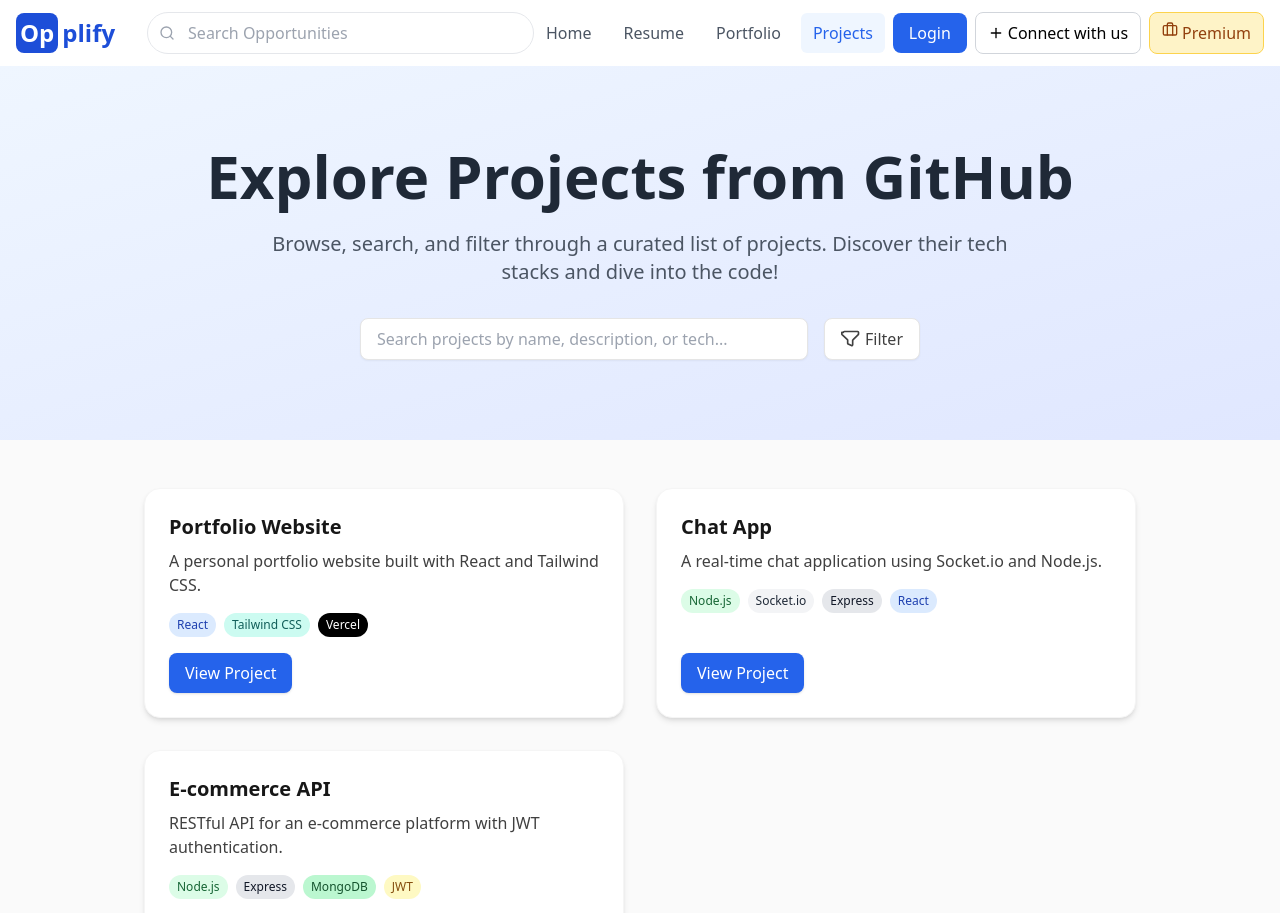
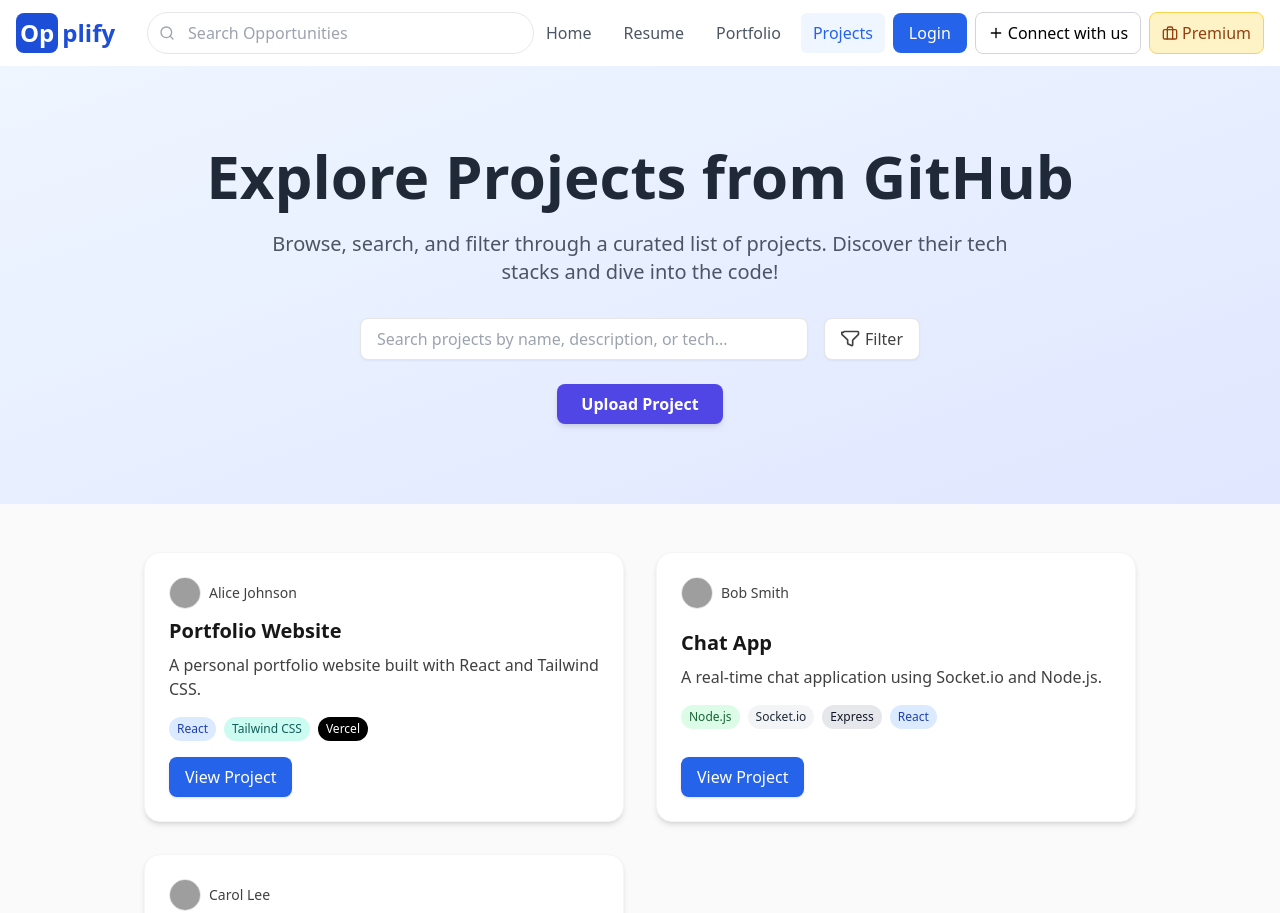
Before and after one commit to Aditya-satpute/Opplify, a React (Vite) app in the folder frontend/: page /projects in a window 1280 px wide. Shown: the top 913 px of the page. Built offline with nearby package versions, Linux system fonts and the light colour scheme; grey boxes are pictures that could not be loaded.

Commit message:
Divided the Projects page in 2 parts to keep it organized

```diff
--- a/frontend/src/components/Header.tsx
+++ b/frontend/src/components/Header.tsx
@@ -73,7 +73,7 @@ export const Header: React.FC = () => {
               <Plus className="h-4 w-4 mr-1" />
               <span>Connect with us</span>
             </button>
-            <button className="bg-amber-100 border border-amber-300 px-3 py-2 rounded-lg text-amber-800 hidden md:flex hover:bg-amber-200">
+            <button className="items-center bg-amber-100 border border-amber-300 px-3 py-2 rounded-lg text-amber-800 hover:bg-amber-200 transition-colors hidden md:flex">
               <BriefcaseBusiness className="h-4 w-4 mr-1" />
               <span>Premium</span>
             </button>
--- /dev/null
+++ b/frontend/src/components/ProjectsGrid.tsx
@@ -0,0 +1,87 @@
+import React from "react";
+
+// Project and techColors types should match your main file
+type Project = {
+  id: number;
+  title: string;
+  description: string;
+  tech: string[];
+  url: string;
+  user: {
+    name: string;
+    avatar: string;
+    profileUrl: string;
+  };
+};
+
+const techColors: Record<string, string> = {
+  "React": "bg-blue-100 text-blue-800",
+  "Tailwind CSS": "bg-teal-100 text-teal-800",
+  "Vercel": "bg-black text-white",
+  "Node.js": "bg-green-100 text-green-800",
+  "Socket.io": "bg-gray-100 text-gray-800",
+  "Express": "bg-gray-200 text-gray-900",
+  "MongoDB": "bg-green-200 text-green-900",
+  "JWT": "bg-yellow-100 text-yellow-800",
+  // Add more tech colors as needed
+};
+
+interface ProjectsGridProps {
+  projects: Project[];
+}
+
+const ProjectsGrid: React.FC<ProjectsGridProps> = ({ projects }) => (
+  <div className="max-w-5xl mx-auto px-4 py-12">
+    <div className="grid grid-cols-1 md:grid-cols-2 gap-8">
+      {projects.length === 0 && (
+        <div className="col-span-full text-neutral-500 text-center">
+          No projects found.
+        </div>
+      )}
+      {projects.map((project) => (
+        <div
+          key={project.id}
+          className="bg-white rounded-2xl shadow-md border border-neutral-100 p-6 flex flex-col justify-between transition hover:shadow-lg hover:-translate-y-1"
+        >
+          {/* User Profile Line */}
+          <div className="flex items-center mb-2">
+            <a href={project.user.profileUrl} target="_blank" rel="noopener noreferrer" className="flex items-center">
+              <img
+                src={project.user.avatar}
+                alt={project.user.name}
+                className="w-8 h-8 rounded-full mr-2 border"
+              />
+              <span className="text-sm font-medium text-neutral-700 hover:underline">{project.user.name}</span>
+            </a>
+          </div>
+          <div>
+            <h3 className="text-xl font-semibold text-neutral-900 mb-2">{project.title}</h3>
+            <p className="text-neutral-700 mb-4">{project.description}</p>
+            <div className="flex flex-wrap gap-2 mb-4">
+              {project.tech.map((tech, idx) => (
+                <span
+                  key={idx}
+                  className={`px-2 py-1 rounded-full text-xs font-medium ${techColors[tech] || "bg-gray-100 text-gray-800"}`}
+                >
+                  {tech}
+                </span>
+              ))}
+            </div>
+          </div>
+          <div>
+            <a
+              href={project.url}
+              target="_blank"
+              rel="noopener noreferrer"
+              className="inline-block px-4 py-2 bg-blue-600 text-white rounded-lg font-medium shadow hover:bg-blue-700 transition"
+            >
+              View Project
+            </a>
+          </div>
+        </div>
+      ))}
+    </div>
+  </div>
+);
+
+export default ProjectsGrid;
--- a/frontend/src/pages/PortfolioPage.tsx
+++ b/frontend/src/pages/PortfolioPage.tsx
@@ -2,6 +2,7 @@ import React from 'react';
 import { Header } from '../components/Header';
 import { Footer } from '../components/Footer';
 import { TemplateGallery } from '../components/TemplateGallery';
+import { ArrowRight } from 'lucide-react';
 
 export const PortfolioPage: React.FC = () => {
   return (
@@ -18,6 +19,10 @@ export const PortfolioPage: React.FC = () => {
             Choose from our collection of professionally designed portfolio templates.
             Showcase your work, skills, and achievements with stunning designs that make you stand out.
           </p>
+          {/* <button className="bg-blue-600 hover:bg-blue-700 text-white px-8 py-4 rounded-lg font-semibold text-lg transition-colors duration-200 inline-flex items-center">
+            Start Building Now
+            <ArrowRight className="ml-2 h-5 w-5" />
+          </button> */}
         </div>
       </section>
 
@@ -26,6 +31,23 @@ export const PortfolioPage: React.FC = () => {
         <TemplateGallery />
       </main>
 
+      {/* Portfolio Footer CTA */}
+      <section className="py-12 px-4 bg-white border-t border-gray-200">
+        <div className="container mx-auto max-w-4xl text-center">
+          <h2 className="text-2xl md:text-3xl font-bold text-gray-800 mb-4">
+            Ready to Create Your Portfolio?
+          </h2>
+          <p className="text-gray-600 mb-6 max-w-2xl mx-auto">
+            Join thousands of professionals who have built impressive portfolios with our templates.
+            Start showcasing your work today and land your dream opportunities.
+          </p>
+          <button className="bg-blue-600 hover:bg-blue-700 text-white px-8 py-4 rounded-lg font-semibold text-lg transition-colors duration-200 inline-flex items-center">
+            Get Started Free
+            <ArrowRight className="ml-2 h-5 w-5" />
+          </button>
+        </div>
+      </section>
+
       <Footer />
     </div>
   );
--- a/frontend/src/pages/ProjectsPage.tsx
+++ b/frontend/src/pages/ProjectsPage.tsx
@@ -1,17 +1,23 @@
 import React, { useState, ChangeEvent, useRef, useEffect } from "react";
+import { useNavigate } from "react-router-dom";
 import { Header } from '../components/Header';
 import { Footer } from '../components/Footer';
+import ProjectsGrid from '../components/ProjectsGrid';
 
-// 1. Define the Project type
+// Project type (same as before)
 type Project = {
   id: number;
   title: string;
   description: string;
   tech: string[];
   url: string;
+  user: {
+    name: string;
+    avatar: string;
+    profileUrl: string;
+  };
 };
 
-// 2. Example projects data (replace with your actual/fetched data)
 const projects: Project[] = [
   {
     id: 1,
@@ -19,6 +25,11 @@ const projects: Project[] = [
     description: "A personal portfolio website built with React and Tailwind CSS.",
     tech: ["React", "Tailwind CSS", "Vercel"],
     url: "https://github.com/yourusername/portfolio",
+    user: {
+      name: "Alice Johnson",
+      avatar: "https://randomuser.me/api/portraits/women/44.jpg",
+      profileUrl: "https://github.com/alicejohnson"
+    }
   },
   {
     id: 2,
@@ -26,6 +37,11 @@ const projects: Project[] = [
     description: "A real-time chat application using Socket.io and Node.js.",
     tech: ["Node.js", "Socket.io", "Express", "React"],
     url: "https://github.com/yourusername/chat-app",
+    user: {
+      name: "Bob Smith",
+      avatar: "https://randomuser.me/api/portraits/men/32.jpg",
+      profileUrl: "https://github.com/bobsmith"
+    }
   },
   {
     id: 3,
@@ -33,22 +49,14 @@ const projects: Project[] = [
     description: "RESTful API for an e-commerce platform with JWT authentication.",
     tech: ["Node.js", "Express", "MongoDB", "JWT"],
     url: "https://github.com/yourusername/ecommerce-api",
+    user: {
+      name: "Carol Lee",
+      avatar: "https://randomuser.me/api/portraits/women/68.jpg",
+      profileUrl: "https://github.com/carollee"
+    }
   },
   // Add more projects as needed
 ];
-
-// 3. Tech tag color mapping
-const techColors: Record<string, string> = {
-  "React": "bg-blue-100 text-blue-800",
-  "Tailwind CSS": "bg-teal-100 text-teal-800",
-  "Vercel": "bg-black text-white",
-  "Node.js": "bg-green-100 text-green-800",
-  "Socket.io": "bg-gray-100 text-gray-800",
-  "Express": "bg-gray-200 text-gray-900",
-  "MongoDB": "bg-green-200 text-green-900",
-  "JWT": "bg-yellow-100 text-yellow-800",
-  // Add more tech colors as needed
-};
 
 const getAllTechs = (projects: Project[]) =>
   Array.from(new Set(projects.flatMap((p) => p.tech))).sort();
@@ -69,6 +77,20 @@ const FilterIcon = () => (
     />
   </svg>
 );
+
+// Upload Project Button Component
+const UploadProjectButton: React.FC = () => {
+  const navigate = useNavigate();
+  return (
+    <button
+      onClick={() => navigate("/upload-project")}
+      className="px-6 py-2 bg-indigo-600 text-white rounded-lg shadow-md hover:bg-indigo-700 transition font-semibold"
+      type="button"
+    >
+      Upload Project
+    </button>
+  );
+};
 
 const ProjectsPage: React.FC = () => {
   const [search, setSearch] = useState<string>("");
@@ -127,7 +149,7 @@ const ProjectsPage: React.FC = () => {
 
   return (
     <>
-    <Header/>
+      <Header />
       <div className="min-h-screen bg-neutral-50">
         {/* Header Section */}
         <section className="py-16 md:py-20 px-4 bg-gradient-to-br from-blue-50 to-indigo-100">
@@ -179,7 +201,7 @@ const ProjectsPage: React.FC = () => {
                             onChange={() => handleTechChange(tech)}
                             className="form-checkbox accent-blue-600 mr-2"
                           />
-                        <span className={`px-2 py-1 rounded-full text-xs font-medium ${techColors[tech] || "bg-gray-100 text-gray-800"}`}>
+                          <span className={`px-2 py-1 rounded-full text-xs font-medium bg-gray-100 text-gray-800`}>
                             {tech}
                           </span>
                         </label>
@@ -196,52 +218,17 @@ const ProjectsPage: React.FC = () => {
                 )}
               </div>
             </div>
+            {/* Upload Project Button Section */}
+            <div className="flex justify-center mt-6">
+              <UploadProjectButton />
+            </div>
           </div>
         </section>
 
         {/* Projects Grid */}
-      <div className="max-w-5xl mx-auto px-4 py-12">
-        <div className="grid grid-cols-1 md:grid-cols-2 gap-8">
-          {filteredProjects.length === 0 && (
-            <div className="col-span-full text-neutral-500 text-center">
-              No projects found.
+        <ProjectsGrid projects={filteredProjects} />
       </div>
-          )}
-          {filteredProjects.map((project) => (
-            <div
-              key={project.id}
-              className="bg-white rounded-2xl shadow-md border border-neutral-100 p-6 flex flex-col justify-between transition hover:shadow-lg hover:-translate-y-1"
-            >
-              <div>
-                <h3 className="text-xl font-semibold text-neutral-900 mb-2">{project.title}</h3>
-                <p className="text-neutral-700 mb-4">{project.description}</p>
-                <div className="flex flex-wrap gap-2 mb-4">
-                  {project.tech.map((tech, idx) => (
-                    <span
-                      key={idx}
-                      className={`px-2 py-1 rounded-full text-xs font-medium ${techColors[tech] || "bg-gray-100 text-gray-800"}`}
-                    >
-                      {tech}
-                    </span>
-                  ))}
-                </div>
-              </div>
-              <div>
-                <a
-                  href={project.url}
-                  target="_blank"
-                  rel="noopener noreferrer"
-                  className="inline-block px-4 py-2 bg-blue-600 text-white rounded-lg font-medium shadow hover:bg-blue-700 transition"
-                >
-                  View Project
-                </a>
-              </div>
-            </div>
-          ))}
-        </div>
-      </div>
-    </div>
-    <Footer/>
+      <Footer />
     </>
   );
 };
```
Lines whose indentation alone changed are shown as unchanged.
